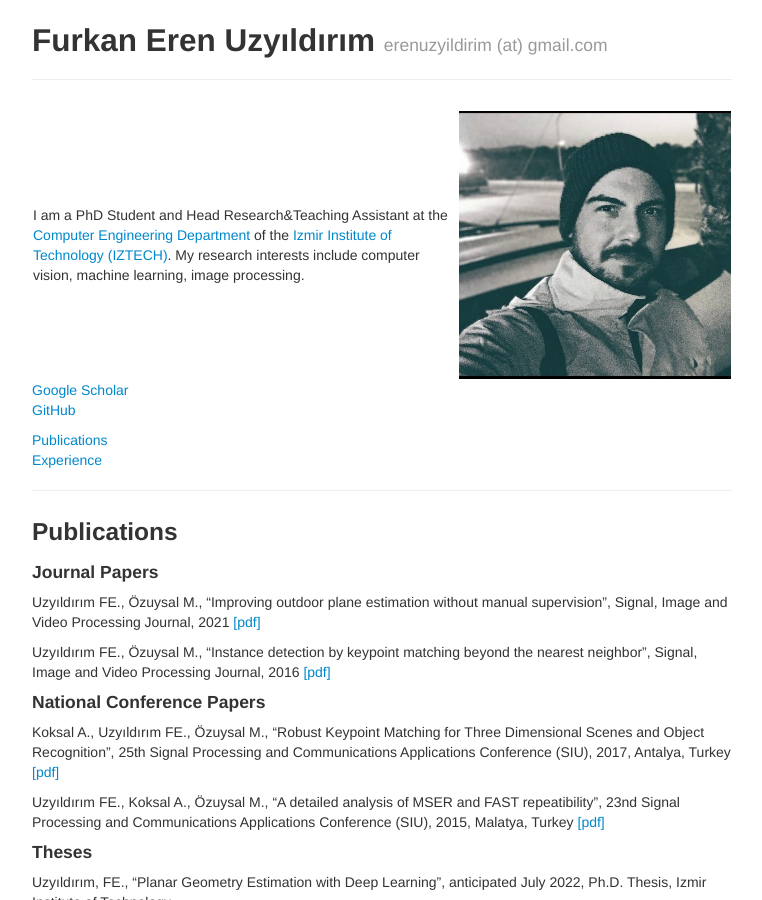
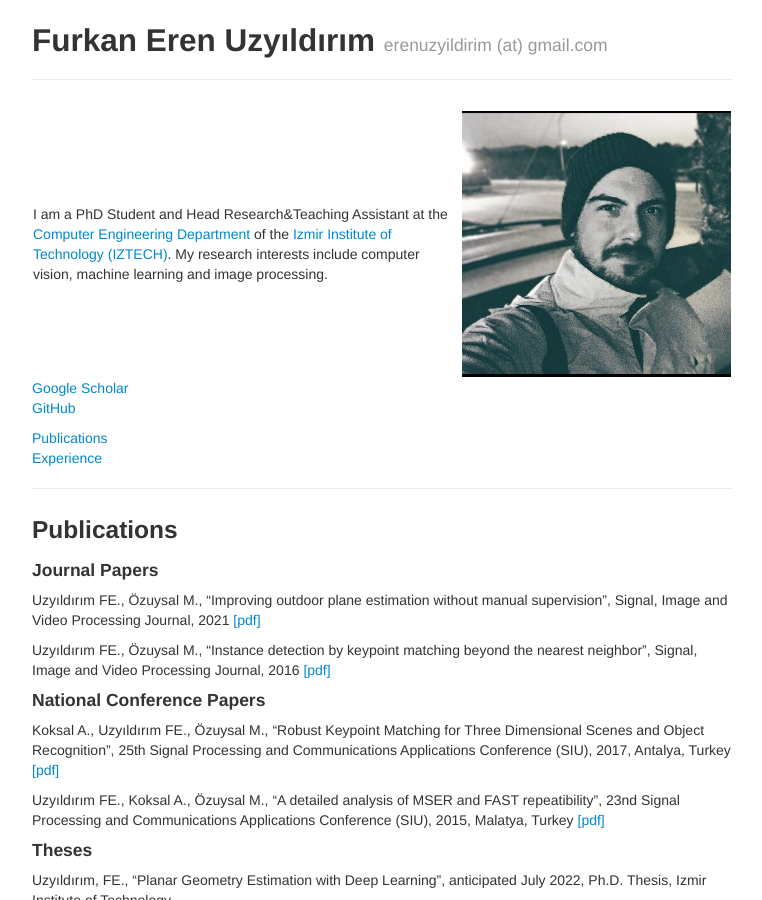
Before and after one commit to erenuzyildirim/erenuzyildirim.github.io, a Jekyll site: the page built from index.md, in a window 1280 px wide and 900 px high. Shown: the whole window, without its empty margins (258-1020 px from the left). Built offline with Jekyll 4.4.1, drawn with Linux system fonts in a browser that asks for light colours.

Commit message:
Update index.md

```diff
--- a/index.md
+++ b/index.md
@@ -8,7 +8,7 @@ author: Furkan Eren Uzyıldırım
 
 | - | - |
 |---|---|
-| I am a PhD Student and Head Research&Teaching Assistant at the [Computer Engineering Department](https://ceng.iyte.edu.tr) of the [Izmir Institute of Technology (IZTECH)](https://ceng.iyte.edu.tr). My research interests include computer vision, machine learning, image processing.| ![](/image/headshot.png){:height="720px" width="1200px"} |
+| I am a PhD Student and Head Research&Teaching Assistant at the [Computer Engineering Department](https://ceng.iyte.edu.tr) of the [Izmir Institute of Technology (IZTECH)](https://ceng.iyte.edu.tr). My research interests include computer vision, machine learning and image processing.| ![](/image/headshot.png){:height="720px" width="1200px"} |
 
 [Google Scholar](https://scholar.google.com.tr/citations?user=cYWJfPoAAAAJ&hl=en)
 [GitHub](https://github.com/erenuzyildirim)
```
